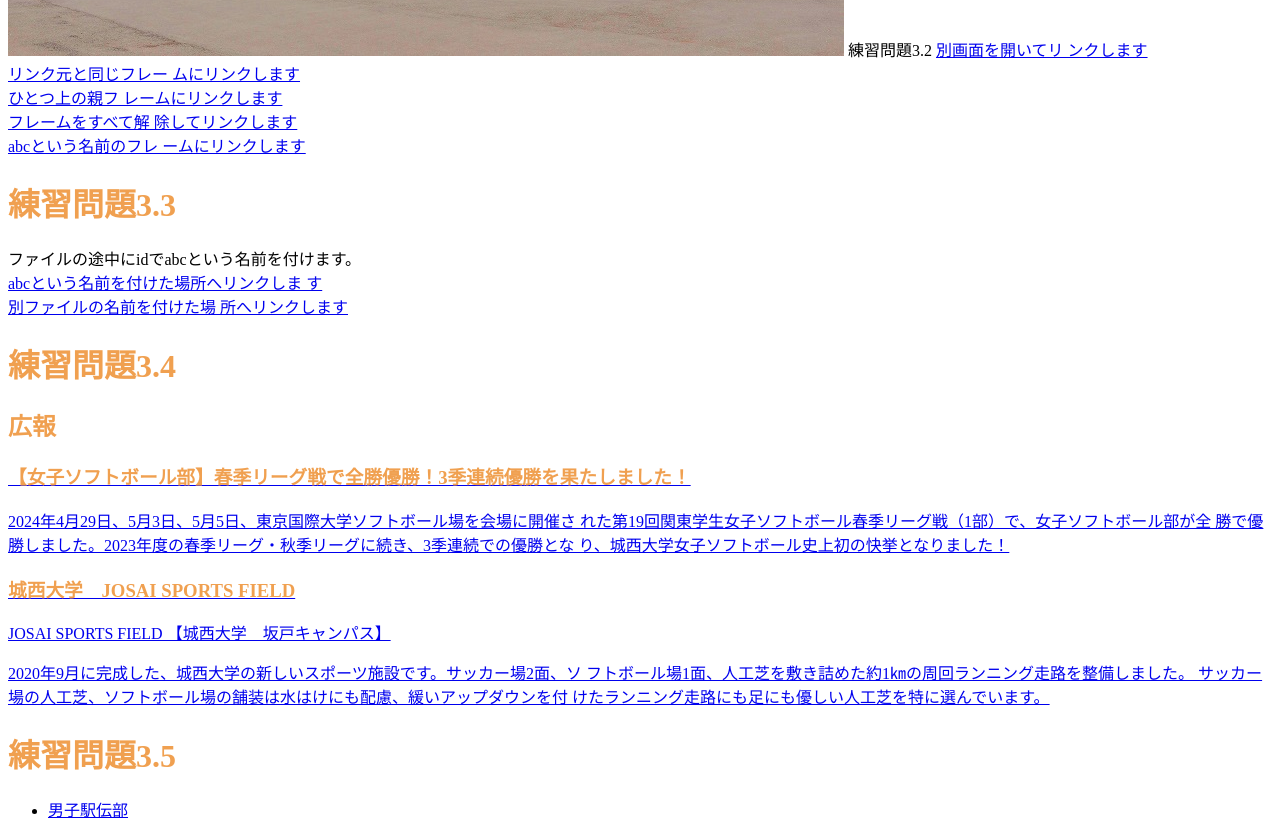
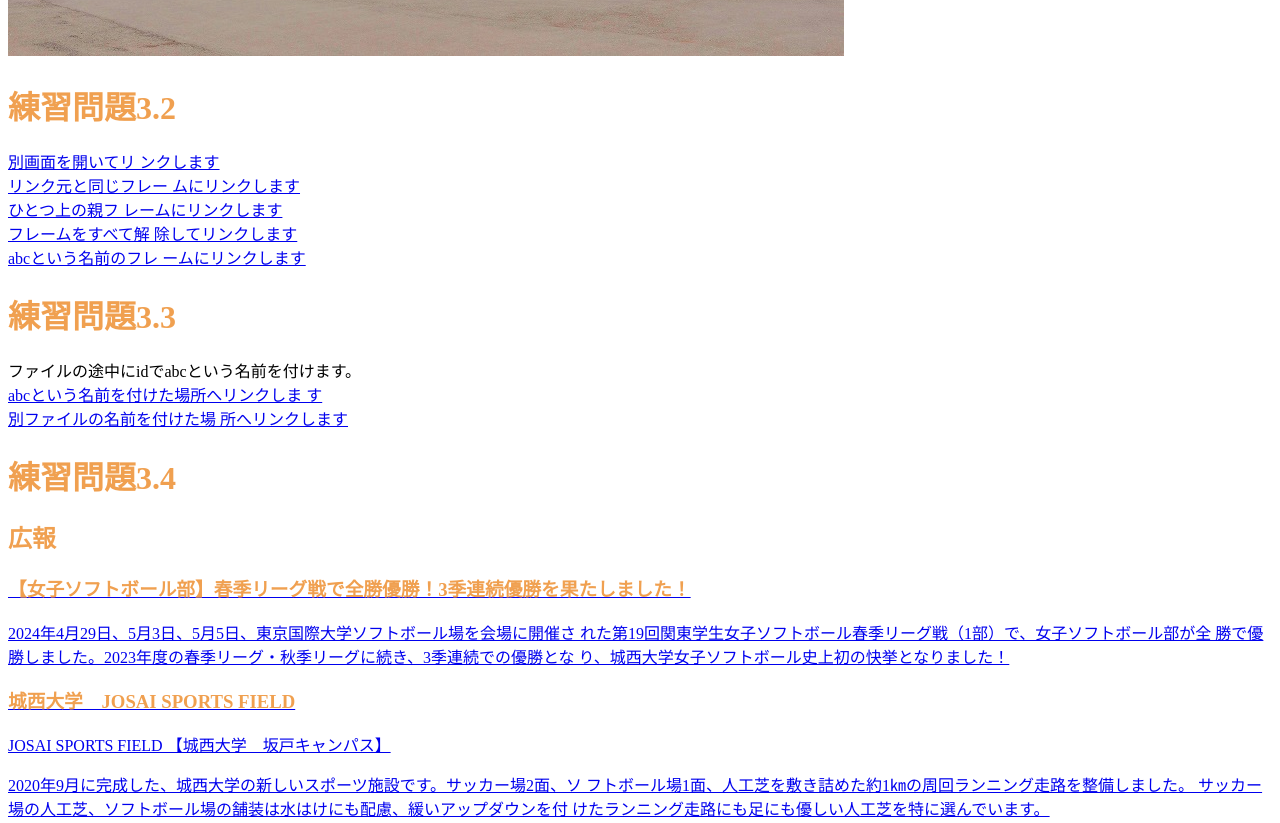
Before and after one commit to kato1102/kokorokato, a plain HTML site: page index.html in a window 1280 px wide. Shown: the part 3196-4019 px from the top of the page. Drawn offline with Linux system fonts and the light colour scheme.

Commit message:
Update index.html

```diff
--- a/index.html
+++ b/index.html
@@ -210,7 +210,7 @@
 学部"></a>
 </body>
 </html>
-</html>練習問題3.2</html>
+<h1>練習問題3.2</h1>
 <a href="a.html" target="_blank">別画面を開いてリ
 ンクします</a><br>
 <a href="a.html" target="_self">リンク元と同じフレー
```
